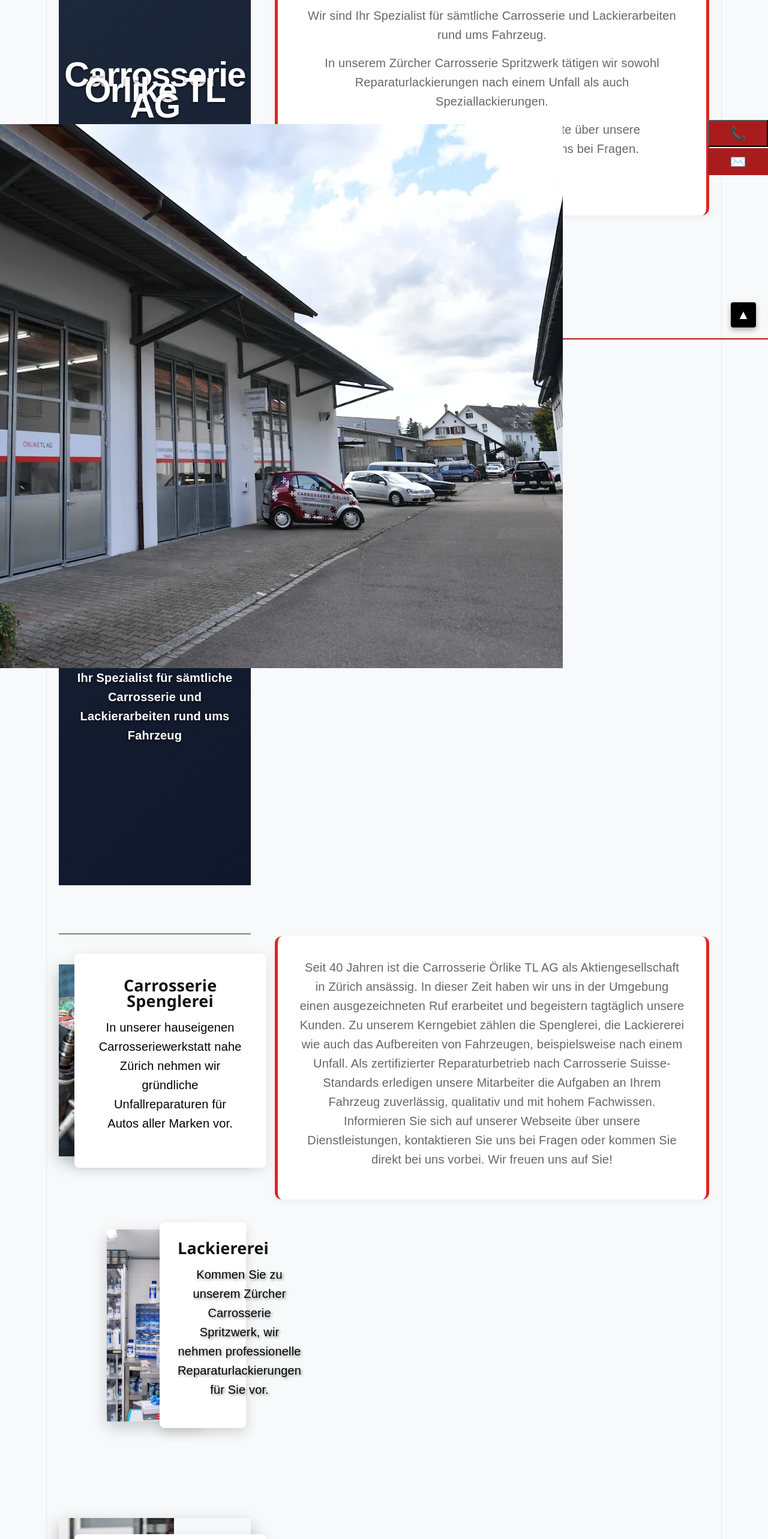
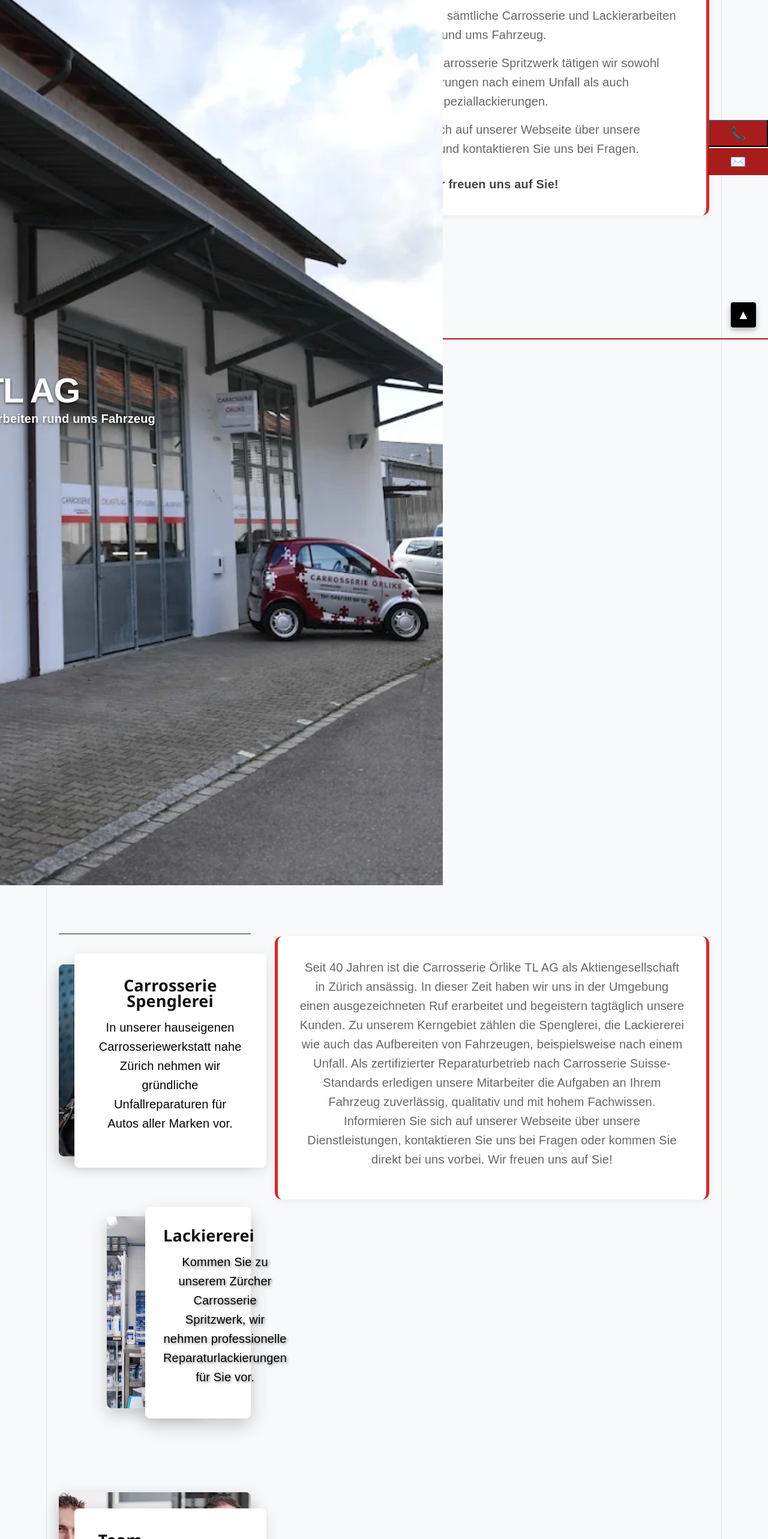
Before and after one commit to elias4864/Website-Carosserie-Oerlikon, a React (Vite) app: page /home in a window 1280 px wide. Shown: the part 234-2800 px from the top of the page at 60% size. Built offline with nearby package versions, Linux system fonts and the light colour scheme.

Commit message:
CHanged Design ofLackiererei and Home Page

```diff
--- a/src/assets/Styles/Carosserie.css
+++ b/src/assets/Styles/Carosserie.css
@@ -80,23 +80,24 @@
 
 .carosserie-auto {
 
-    width: 100%;
-    object-fit: cover;
-    object-position: center;
-    height: 450px; /* Beliebige Höhe für das Banner */
-    display: block;
-    /* Perfekte Zentrierung ohne Scrollbalken */
-    position: relative;
-    background-size: cover;       /* Skaliert das Bild auf die volle Fläche */
     background-position: center;  /* Zentriert das Bild */
     background-repeat: no-repeat;
-
+    width: 100vw;                 /* Nutzt die volle Bildschirmbreite */
+    position: relative;
     left: 50%;
     right: 50%;
     margin-left: -50vw;
     margin-right: -50vw;
     min-height: 400px;
     box-sizing: border-box;
+
+    object-fit: cover;
+    object-position: center;
+    height: 450px; /* Beliebige Höhe für das Banner */
+    display: block;
+    /* Perfekte Zentrierung ohne Scrollbalken */
+    background-size: cover;       /* Skaliert das Bild auf die volle Fläche */
+
     flex-direction: column;
     gap: 35px; /* Abstand zwischen den einzelnen <section>-Blöcken */
     max-width: 900px;
--- a/src/assets/Styles/Home.css
+++ b/src/assets/Styles/Home.css
@@ -1,21 +1,25 @@
 .carosserie{
     position: relative;
-    width: 100%;
     min-height: 200vh;
-
+    align-items: flex-start;
+    flex-direction: column;
+    min-width: 100%;
+    margin-left: -50vw;
+    margin-right: -50vw;
+    width: 100vw;            /* 100vw nimmt exakt die volle Bildschirmsichtbreite ein *//* Bricht aus allen übergeordneten Containern auf volle Breite aus */
     /* Hintergrundbild-Einstellungen */
     background-image: url('../Eingang.webp');
+    box-sizing: border-box;
+    justify-content: center;
+    padding: 0 30px;
+    text-align: right;
     background-size: cover;
     background-position: center;
     background-repeat: no-repeat;
-    background: linear-gradient(135deg, #1e293b 0%, #0f172a 100%);
 
     /* Perfekte Zentrierung (Horizontal & Vertikal) */
     display: flex;
-    flex-direction: column;
     justify-content: center;
-    align-items: center;
-    text-align: center;
 
     /* Innenabstand, damit der Text am Rand nicht klebt */
     padding: 0 30px;
@@ -33,6 +37,14 @@
     padding-bottom: 3rem;
 }
 
+
+/* Sicherstellen, dass das übergeordnete Element/Body keine Ränder hat */
+html, body {
+    margin: 0;
+    padding: 0;
+    width: 100%;
+    overflow-x: hidden; /* Verhindert ungewollte horizontale Scrollbalken */
+}
 
 .impressum-wrapper {
     width: 100%;
@@ -199,19 +211,21 @@
     display: flex;
     align-items: center;
     width: 100%;
-    min-height: 320px; /* Stellt sicher, dass das Layout stabil bleibt */
+    min-height: 320px;
+    max-width: 1200px; /* Gibt der gesamten Card mehr Raum auf breiten Bildschirmen */
+    margin: 0 auto;    /* Zentriert die Card im Container */
 }
 
 /* Bild-Container */
 .image-wrapper {
-    width: 55%;
     height: 320px;
     box-shadow: 0 10px 25px rgba(0, 0, 0, 0.25);
     overflow: hidden;
+    width: 60%;        /* Bild nimmt 60% der Gesamthöhe/Breite ein */
 }
 
 .image-wrapper img {
-    width: 60%;
+    width: 1000%;
     height: 100%;
     object-fit: cover;
     display: block;
@@ -226,6 +240,7 @@
     align-items: center;
     background: #ffffff;
     padding: 35px 30px;
+
     width: 45%;
     box-shadow: 0 12px 30px rgba(0, 0, 0, 0.2);
 }
@@ -284,12 +299,26 @@
     display: block;
 }
 
+.feature-card img {
+    width: 100%;
+    height: 100%;
+    object-fit: cover;
+    border-radius: 8px;
+}
+
 /* Textbox RECHTS neben dem Bild */
 .feature-card.text-right .text-box {
-    position: relative; /* Steht frei rechts neben dem Bild */
-    width: 45%;
-    padding: 30px;
     background: #ffffff;
-    box-shadow: 0 8px 20px rgba(0, 0, 0, 0.15);
     text-align: center;
+    position: absolute;
+    right: 0;          /* Richtet die Box am rechten Rand aus */
+    z-index: 2;
+    display: flex;
+    flex-direction: column;
+    justify-content: center;
+    padding: 35px 30px;
+
+    width: 55%;        /* Auf 55% bis 65% erhöhen, damit der Text breit genug ist */
+    box-shadow: 0 12px 30px rgba(0, 0, 0, 0.2);
+    border-radius: 8px;
 }
--- a/src/assets/pages/Home.jsx
+++ b/src/assets/pages/Home.jsx
@@ -19,7 +19,9 @@
         <div className="Background-Intro">
 
             <div className="carosserie"><h1>Carrosserie Örlike TL AG</h1>
-                <img src={Eingang} alt="Eingang Carrosserie Örlike" />
+
+
+
                 <p>Ihr Spezialist für sämtliche Carrosserie und Lackierarbeiten rund ums Fahrzeug</p>
             </div>
             <section className="border-welcome">
--- a/src/assets/pages/Lackierei.jsx
+++ b/src/assets/pages/Lackierei.jsx
@@ -10,6 +10,19 @@
                     <div className="image-wrapper">
                         <img src={Lackiererei} alt="Autoaufbereitung" className="lackiererei " />
                         </div>
+            <div className="text-box text-box-spaced">
+                <h2 className="section-title">
+                    CARROSSERIE ÖRLIKE: DIE AUTOLACKIEREREI IHRES VERTRAUENS</h2>
+               <p>Wie der Kauf eines Autos ist auch die Fahrzeugreparatur Vertrauenssache. Dies gilt vor allem dann, wenn es um Reparaturen an der Aussenhaut Ihres Wagens geht. Bei der Wahl einer Autolackiererei sollte man tunlichst keine Kompromisse machen, da man sonst damit rechnen muss, dass das Erscheinungsbild des Wagens teilweise oder sogar vollständig ruiniert wird.
+
+                   In der Carrosserie Örlike kümmern sich ausgewiesene Experten um den Lack Ihres Fahrzeugs. Die Mitarbeiter unserer Autolackiererei sind im Umgang mit Schäden, die durch Unfälle oder Korrosion entstanden sind, geübt und wissen instinktiv, welche die beste Lösung zur Beseitigung des Problems ist. Jede Massnahme wird zuvor mit dem Kunden abgestimmt, damit es später nicht zu unschönen Diskussionen über die Höhe der Rechnung kommt.</p>
+                <h2 className="section-title">ZUVERLÄSSIGER ANSPRECHPARTNER BEI PARKBEULEN</h2>
+                <p>Parkschäden am eben noch makellosen Autolack sind nicht nur höchst ärgerlich – sie erfordern auch die Durchführung von Reparaturarbeiten, für die manche Werkstätten vier bis fünf Tage brauchen. Wenn Ihr Auto bei einem missglückten Parkmanöver eine unansehnliche Beule davongetragen hat, ist es eine gute Idee, unsere Fachwerkstatt zu kontaktieren: Wir kümmern uns sofort um den Schaden und beulen die betroffene Stelle wieder aus. Beim Lackieren verwenden wir einen 100-prozentig passenden Farbton, der anhand einer ausgeklügelten Mischformel ermittelt wird. Schon nach kurzer Zeit erhalten Sie Ihren Wagen im Bestzustand zurück.</p>
+                <h2 className="section-title">FACHGERECHTE KOMPLETTLACKIERUNGEN VON FAHRZEUGEN ALLER MARKEN
+                </h2>
+                <p>Möchten Sie Ihrem Fahrzeug einen völlig neuen Look verleihen? Kein Problem: In unserer Autolackiererei verfügen wir über alle Ausrüstungsgegenstände, um diese Aufgabe zu Ihrer Zufriedenheit zu bewältigen. Unser Spritzwerk wird laufend modernisiert und ist mit der neuesten Technik ausgestattet. Egal, ob es sich um einen Kleinwagen oder einen Laster handelt: Wir lackieren Ihr Auto fachgerecht und machen es zu einem echten Unikat. Wenn Sie mehrere Fahrzeuge lackieren lassen möchten, stehen wir Ihnen ebenfalls gerne zur Verfügung. Unsere Autolackiererei ist für Sie unter der Rufnummer 044 311 94 12 sowie per Kontaktformular oder per E-Mail ( <p className="highlight">info@oerlike.ch</p> ) erreichbar.</p>
+
+            </div>
 
         </div>
 
```
